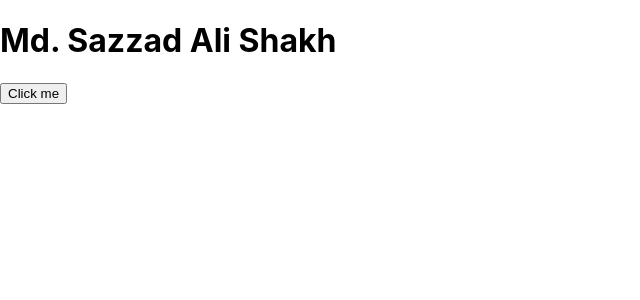
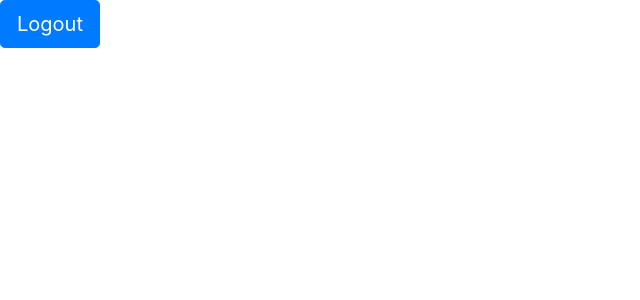
Before and after one commit to sazzadshakhbd/react, a React (Create React App) app in the folder Learn React/my-app/: page / in a window 1280 px wide. Shown: the top 300 px of the page, without its empty margins (0-640 px from the left). Built offline with nearby package versions, Linux system fonts and the light colour scheme.

Commit message:
conditional return using ifelse

```diff
--- a/Learn React/my-app/src/App.js
+++ b/Learn React/my-app/src/App.js
@@ -1,9 +1,9 @@
-import Setstate from "./mycomponents/Setstate";
+import ConditionalReturn from "./mycomponents/ConditionalReturn";
 
 function App() {
   return (
     <div className="App">
-      <Setstate></Setstate>
+      <ConditionalReturn></ConditionalReturn>
     </div>
   );
 }
--- /dev/null
+++ b/Learn React/my-app/src/mycomponents/ConditionalReturn.jsx
@@ -0,0 +1,24 @@
+import React, {Component} from 'react';
+import '../../node_modules/bootstrap/dist/css/bootstrap.min.css'
+
+class ConditionalReturn extends Component {
+  constructor() {
+    super()
+    this.state = {
+      login: true
+    }
+  }
+  render() {
+    if(this.state.login === true) {
+      return(
+        <button className="btn btn-primary btn-lg">Logout</button>
+      )
+    }else {
+      return(
+        <button className="btn btn-primary btn-lg">Login</button>
+      )
+    }
+  }
+}
+
+export default ConditionalReturn
```
